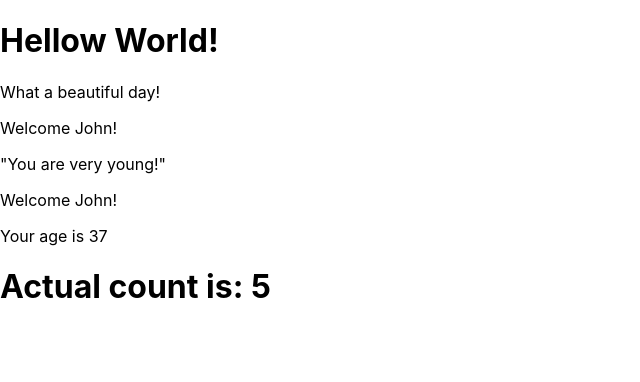
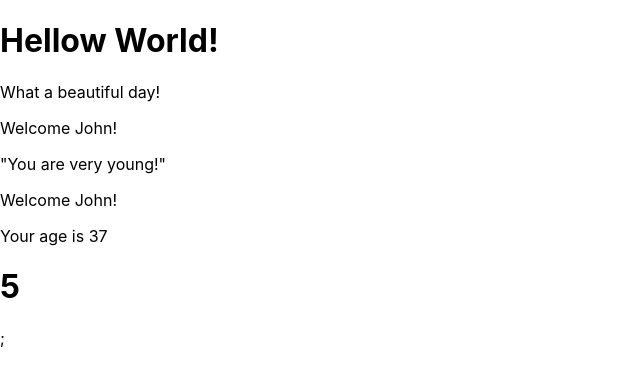
Before and after one commit to GiorgiNeparidze/react-exercises, a React (Create React App) app: page / in a window 1280 px wide. Shown: the top 382 px of the page, without its empty margins (0-640 px from the left). Built offline with nearby package versions, Linux system fonts and the light colour scheme.

Commit message:
finished state-04

```diff
--- a/src/App.js
+++ b/src/App.js
@@ -10,7 +10,7 @@
         <HellowWorld />
         <Welcome name="John" age={17} />
         <Welcome name="John" age={37} />
-        <Counter initial={0} incrementBy={1} incrementEvery={1000} />
+        <Counter initial ={0}  incrementBy={1}  incrementEvery={1000}/>
       </div>
     );
   }
--- a/src/Counter.js
+++ b/src/Counter.js
@@ -1,6 +1,7 @@
-import React, { Component } from "react";
+import React from "react";
+import {CounterDisplay} from "./CounterDisplay ";
 
-export default class Counter extends Component {
+export default class Counter extends React.Component {
   state = {
     count: this.props.initial,
   };
@@ -16,6 +17,10 @@
   }
 
   render() {
-    return <h1>Actual count is: {this.state.count}</h1>;
+    return(
+      <div>
+        <CounterDisplay count={this.state.count} />;
+      </div>
+    )
   }
 }
--- /dev/null
+++ b/src/CounterDisplay .js
@@ -0,0 +1,7 @@
+import React from 'react'
+
+export class CounterDisplay  extends React.Component {
+  render() {
+    return <h1>{this.props.count}</h1>
+  }
+}
```
